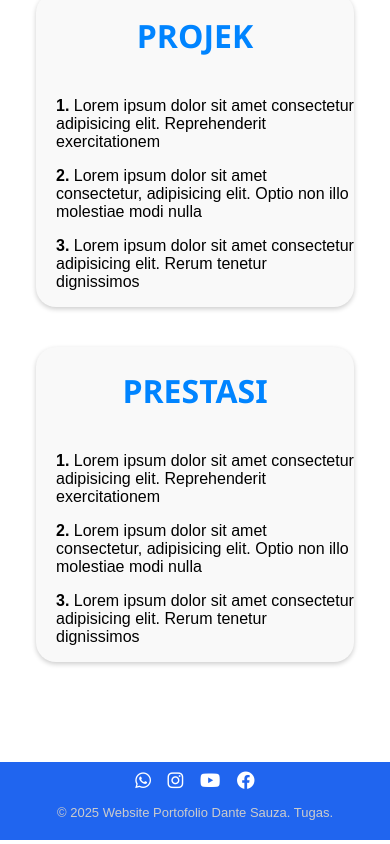
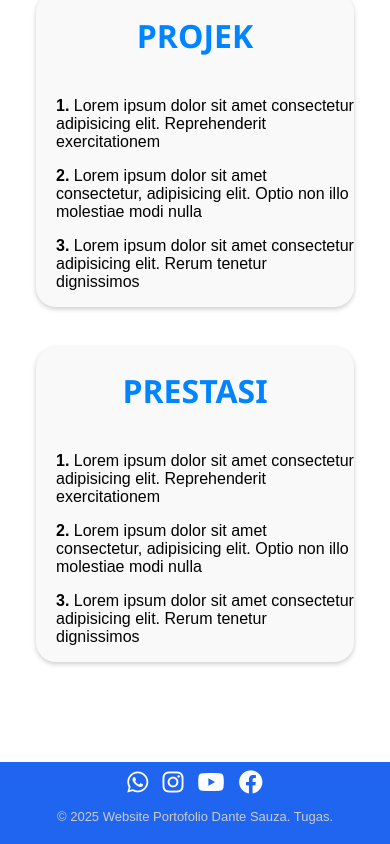
Before and after one commit to Diamante0055/portofolio, a plain HTML site: page index.html in a window 390 px wide. Shown: the part 4314-5158 px from the top of the page. Drawn offline with Linux system fonts and the light colour scheme.

Commit message:
portofolio v2.6
Penyesuaian ikon footer untuk mobile

```diff
--- a/index.html
+++ b/index.html
@@ -354,7 +354,7 @@
                 font-size: 2rem;
             }
 
-            .footer-links a{
+            .footer-kontak a{
                 margin: 5px;
             }
             .about{
@@ -388,10 +388,6 @@
                 margin: 20px 15px;
                 margin-top: 40px;
             }
-            i{
-                font-size: large;
-            }
-
         }
 
     </style>
@@ -549,4 +545,5 @@
     </footer>
 
 </body>
+
 </html>
```
